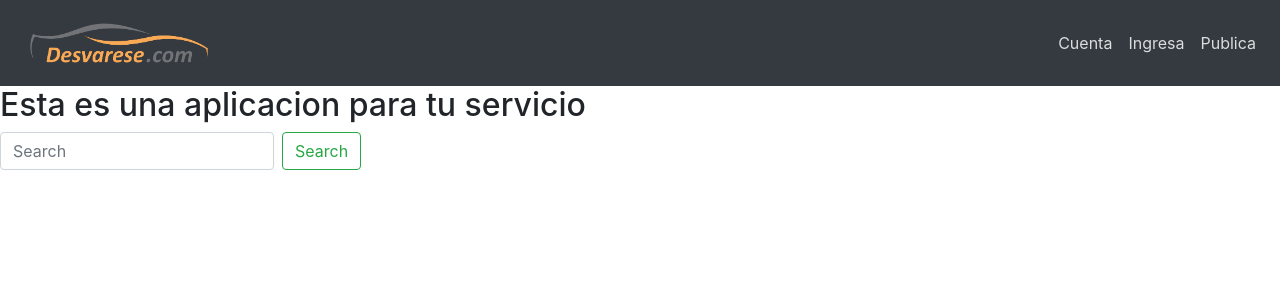
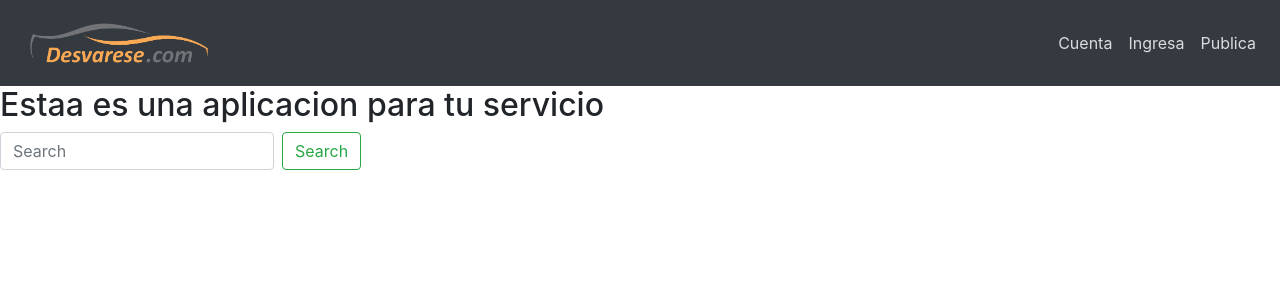
Before and after one commit to Tutienda1320/Desvarese.com, an Angular app: page / in a window 1280 px wide. Shown: the top 300 px of the page. Built offline with nearby package versions, Linux system fonts and the light colour scheme.

Commit message:
cambien una frase

```diff
--- a/src/app/components/shared/navbar/navbar.component.html
+++ b/src/app/components/shared/navbar/navbar.component.html
@@ -22,7 +22,7 @@
 </nav>
 
 
-<h2> Esta es una aplicacion para tu servicio</h2>
+<h2> Estaa es una aplicacion para tu servicio</h2>
 <form class="form-inline my-2 my-lg-0">
     <input class="form-control mr-sm-2" type="search" placeholder="Search" aria-label="Search">
     <button class="btn btn-outline-success my-2 my-sm-0" type="submit">Search</button>
```
